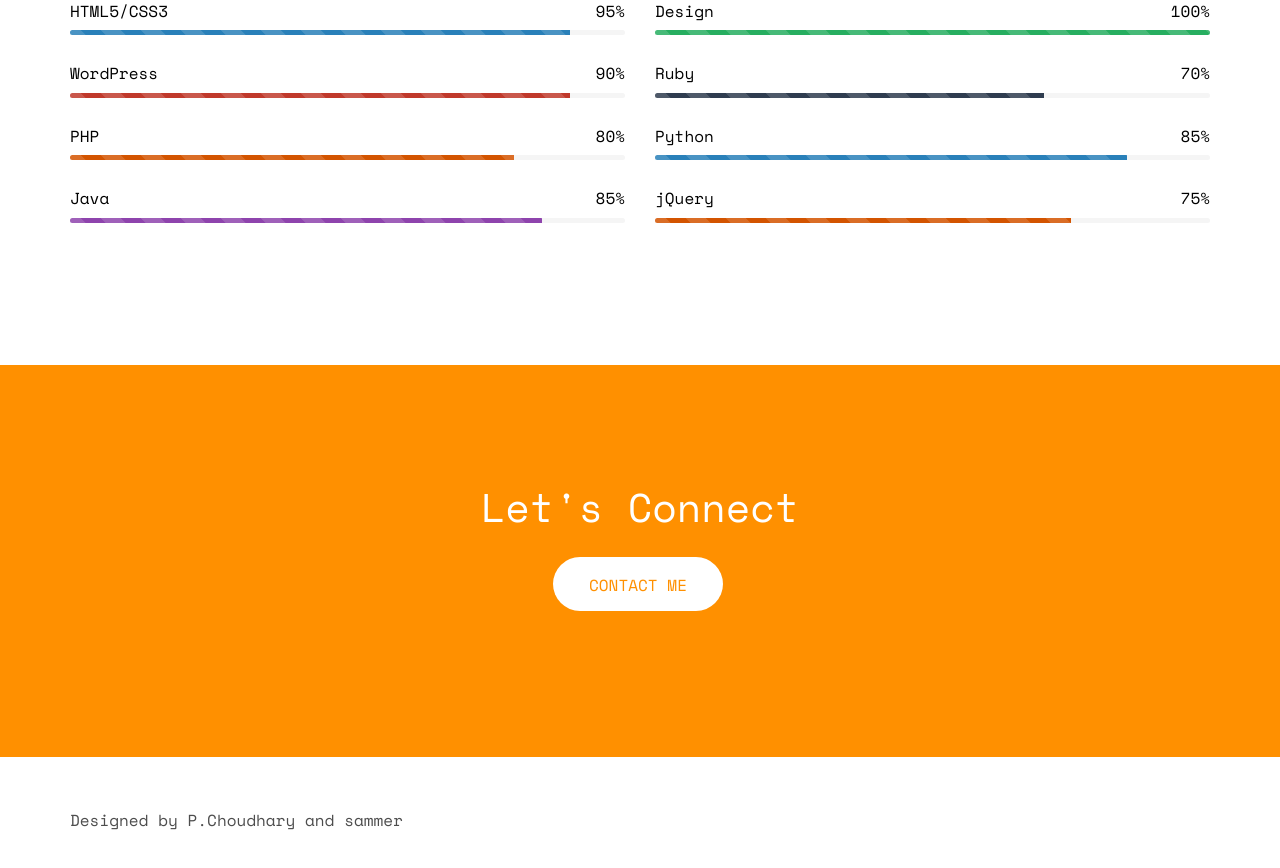
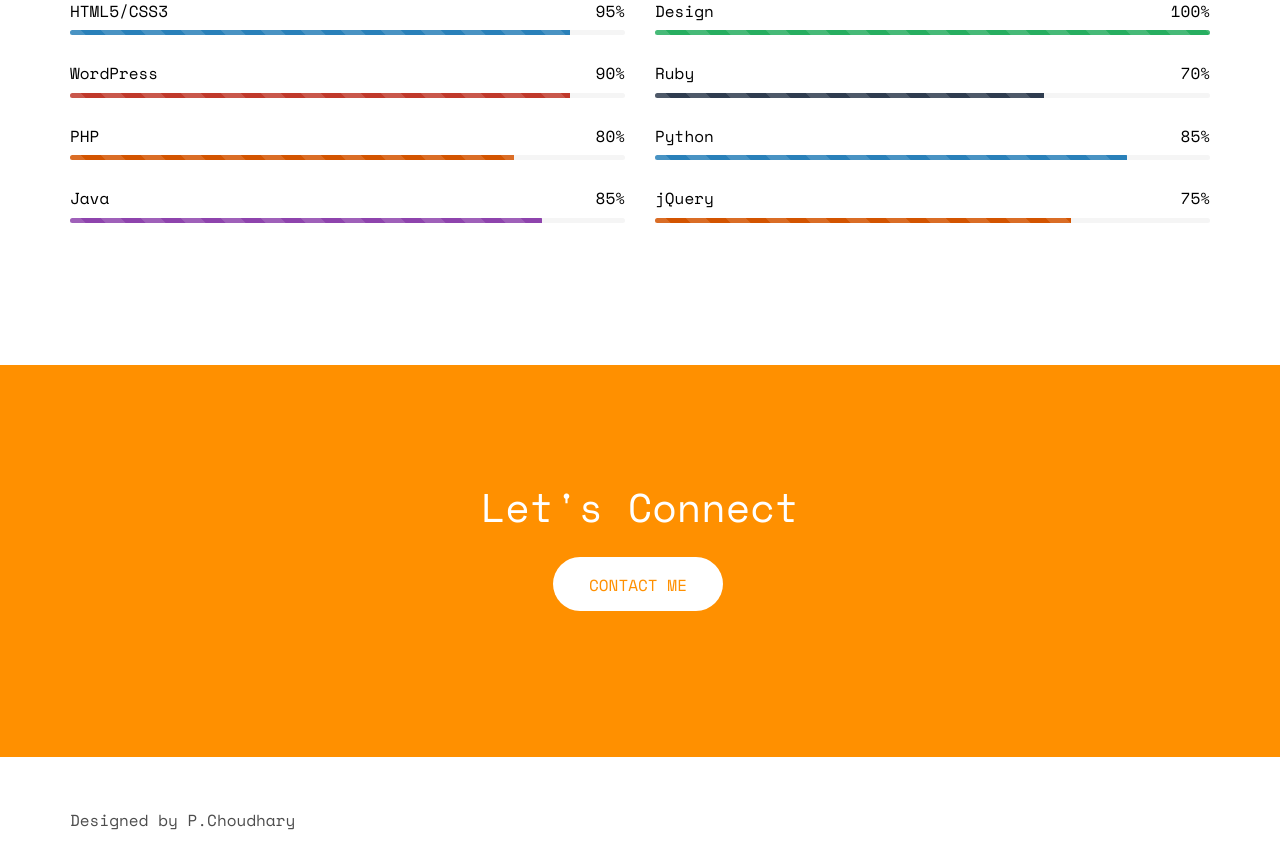
Before and after one commit to blackarc26/Portfolio-, a plain HTML site: page index.html in a window 1280 px wide. Shown: the part 3751-4619 px from the top of the page. Drawn offline with nearby package versions, Linux system fonts and the light colour scheme; some packages are replaced by stand-ins of ours; no server answers; files whose address does not match are found by name.

Commit message:
Update index.html

```diff
--- a/index.html
+++ b/index.html
@@ -327,7 +327,7 @@ Strong creative and analytical skills. Team player with an eye </p>
 		<div class="container">
 			<div class="row">
 				<div class="col-md-12">
-					<p>Designed by P.Choudhary and sammer </p>
+					<p>Designed by P.Choudhary  </p>
 				</div>
 			</div>
 		</div>
```
